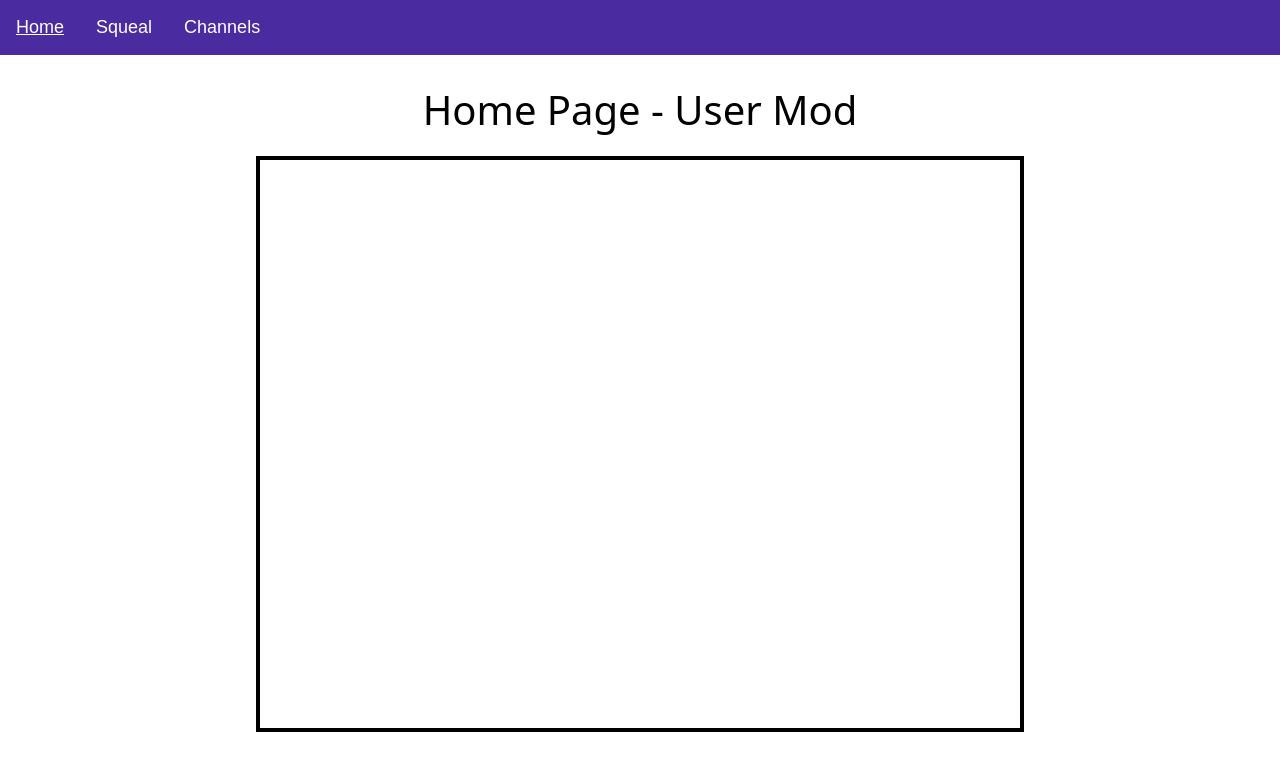
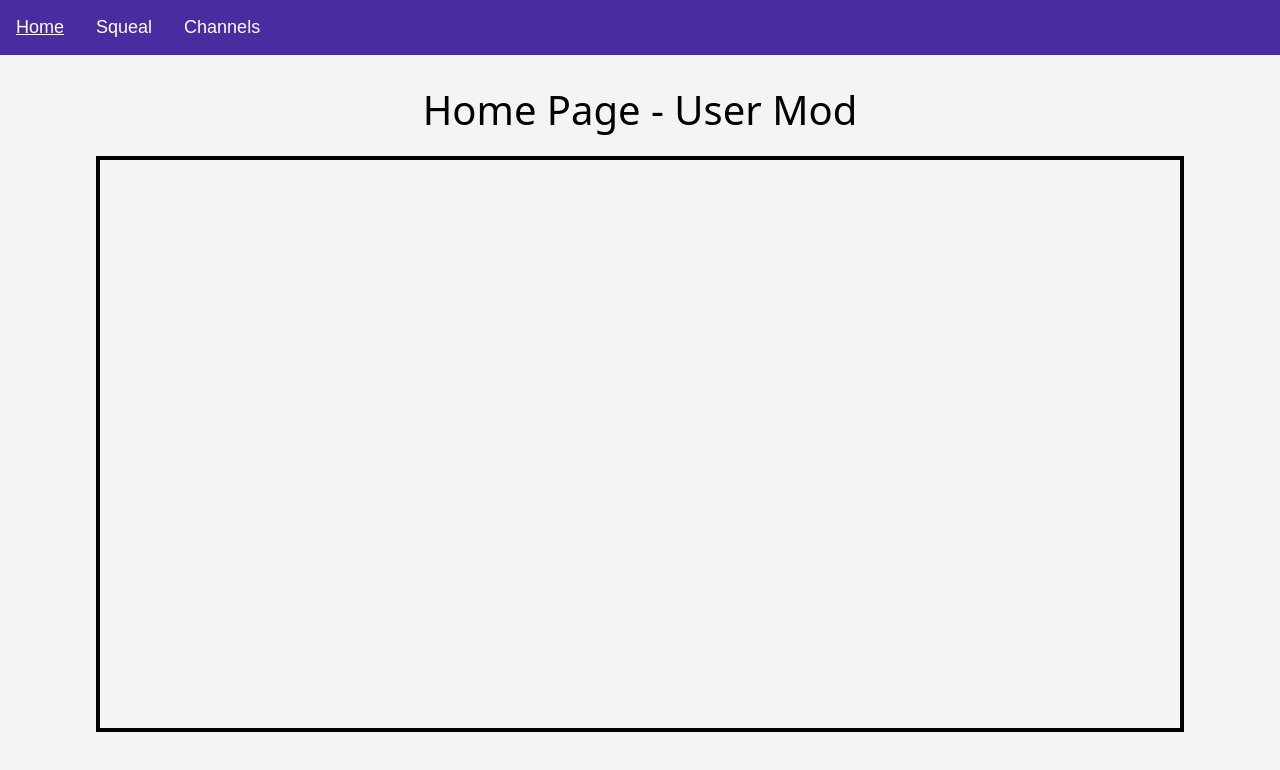
Before and after one commit to matteraggi/avvoltoio-moderator, a website built with Vite: page index.html in a window 1280 px wide. Built offline with nearby package versions, Linux system fonts and the light colour scheme; files whose address does not match are found by name.

Commit message:
style: base index

```diff
--- a/index.html
+++ b/index.html
@@ -14,8 +14,8 @@
       <li class="cursor-pointer"><a href="#squeal">Squeal</a></li>
       <li class="cursor-pointer"><a href="#channels">Channels</a></li>
     </ul>
-    <div class="w-full flex justify-center pt-20 h-screen">
-      <div id="content" class="w-[60%] h-[80%]"></div>
+    <div class="w-full flex justify-center pt-20 h-screen bg-zinc-100">
+      <div id="content" class="flex w-[85%] h-[80%] justify-center align-center"></div>
     </div>
   </body>
 </html>
```
